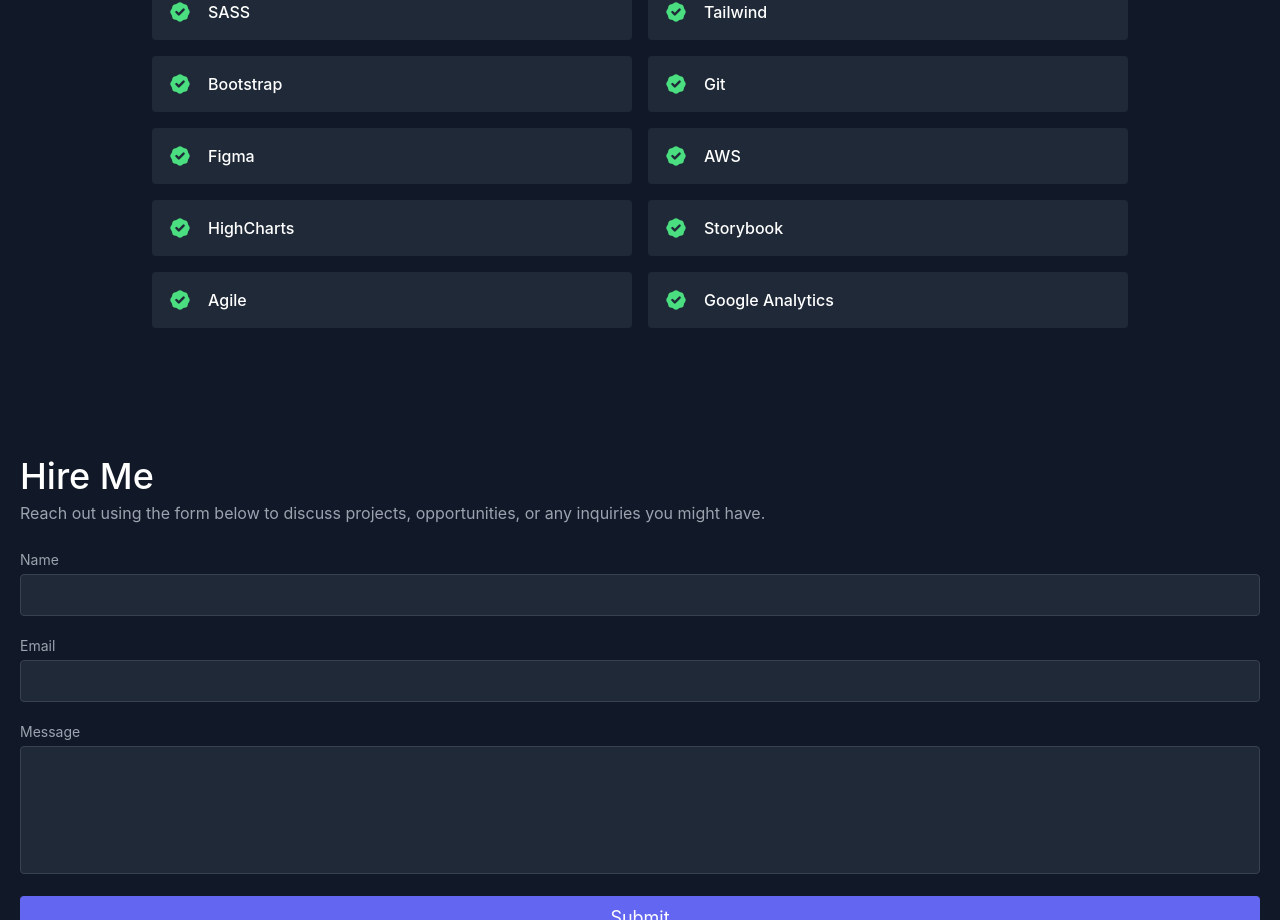
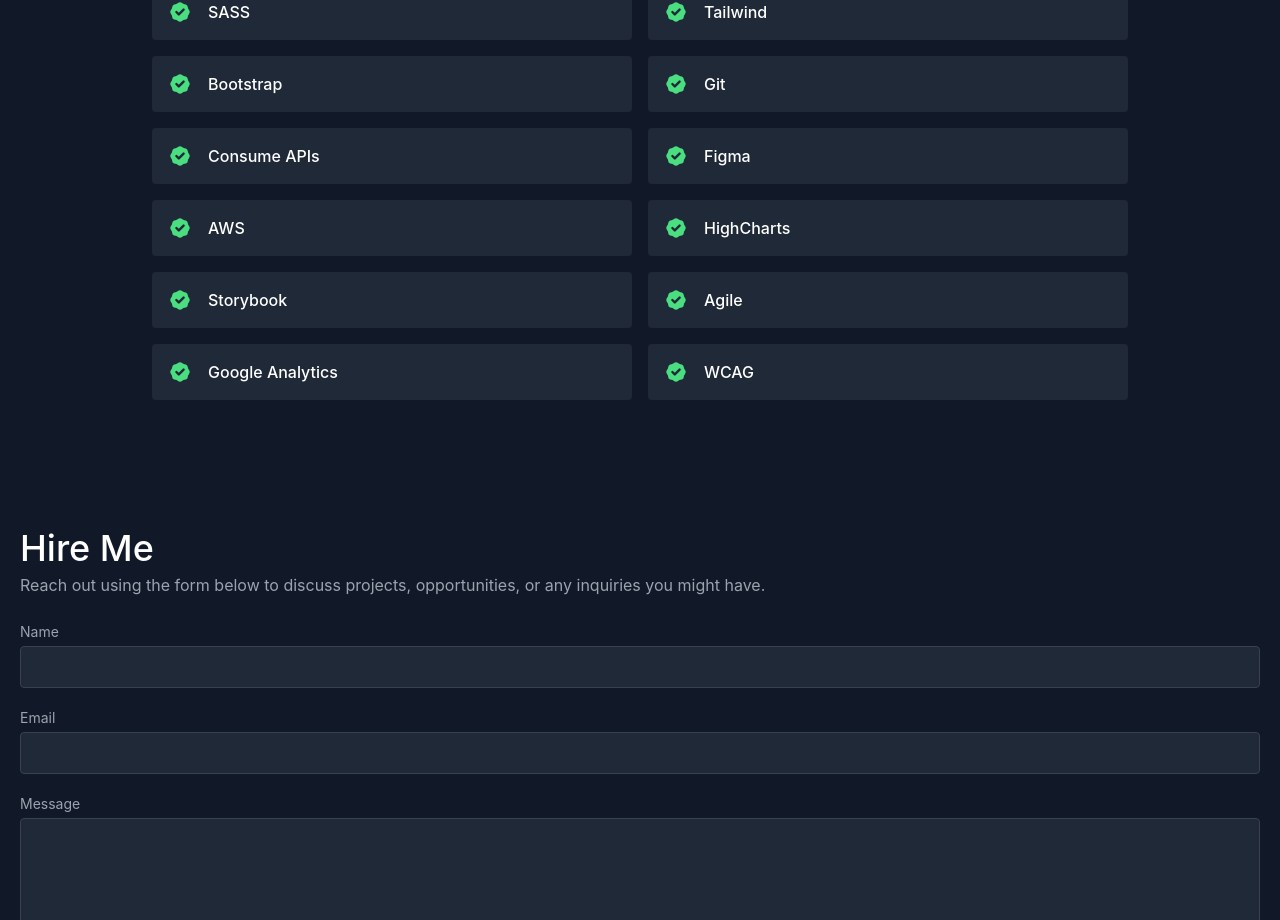
Before and after one commit to marcbrigham/marcbrigham-react-dev, a React (Create React App) app: page / in a window 1280 px wide. Shown: the part 1988-2908 px from the top of the page. Built offline with nearby package versions, Linux system fonts and the light colour scheme.

Commit message:
Added more skills

```diff
--- a/src/data.js
+++ b/src/data.js
@@ -32,7 +32,7 @@
     },
   ];
 
-  export const skills = ["Javascript", "Vue", "Angular", "LESS", "SASS", "Tailwind", "Bootstrap", "Git", "Figma", "AWS", "HighCharts", "Storybook", "Agile", "Google Analytics"];
+  export const skills = ["Javascript", "Vue", "Angular", "LESS", "SASS", "Tailwind", "Bootstrap", "Git", "Consume APIs", "Figma", "AWS", "HighCharts", "Storybook", "Agile", "Google Analytics", "WCAG"];
 
   export const testimonials = [
     {
```
